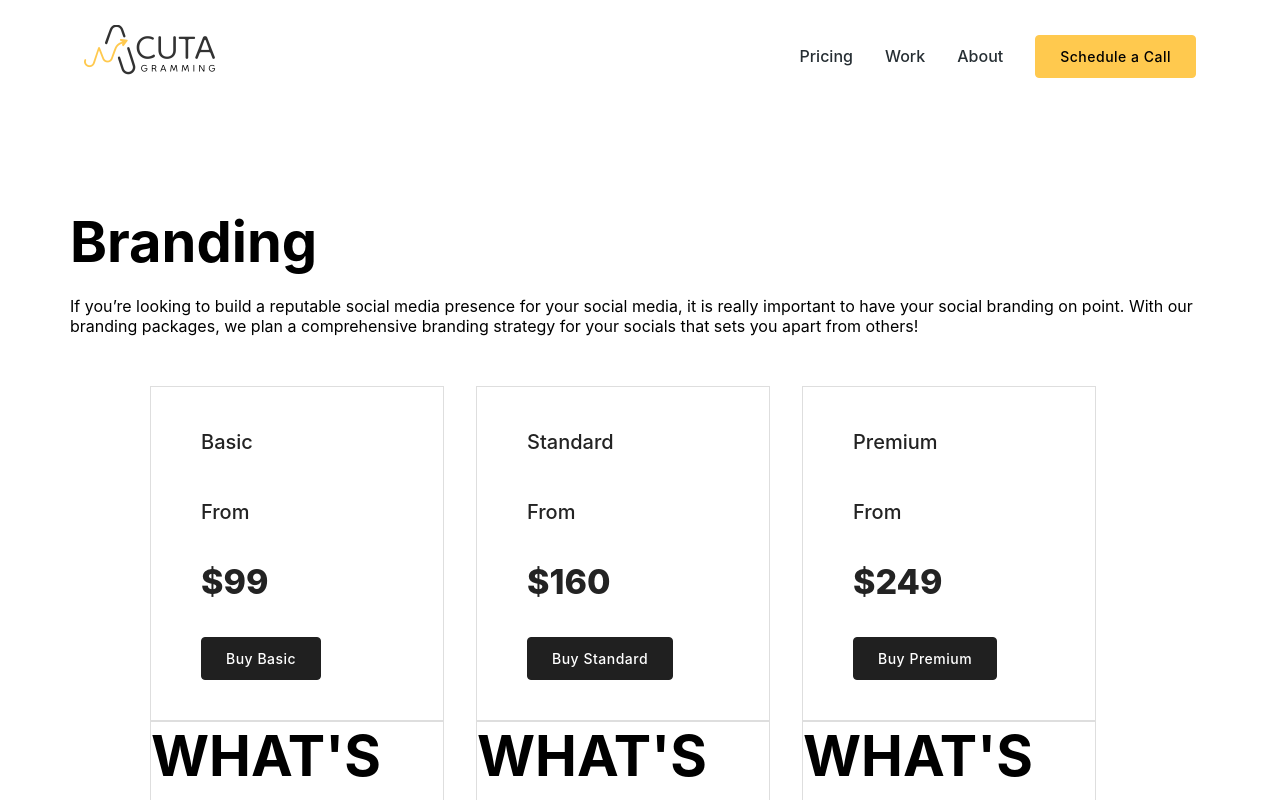
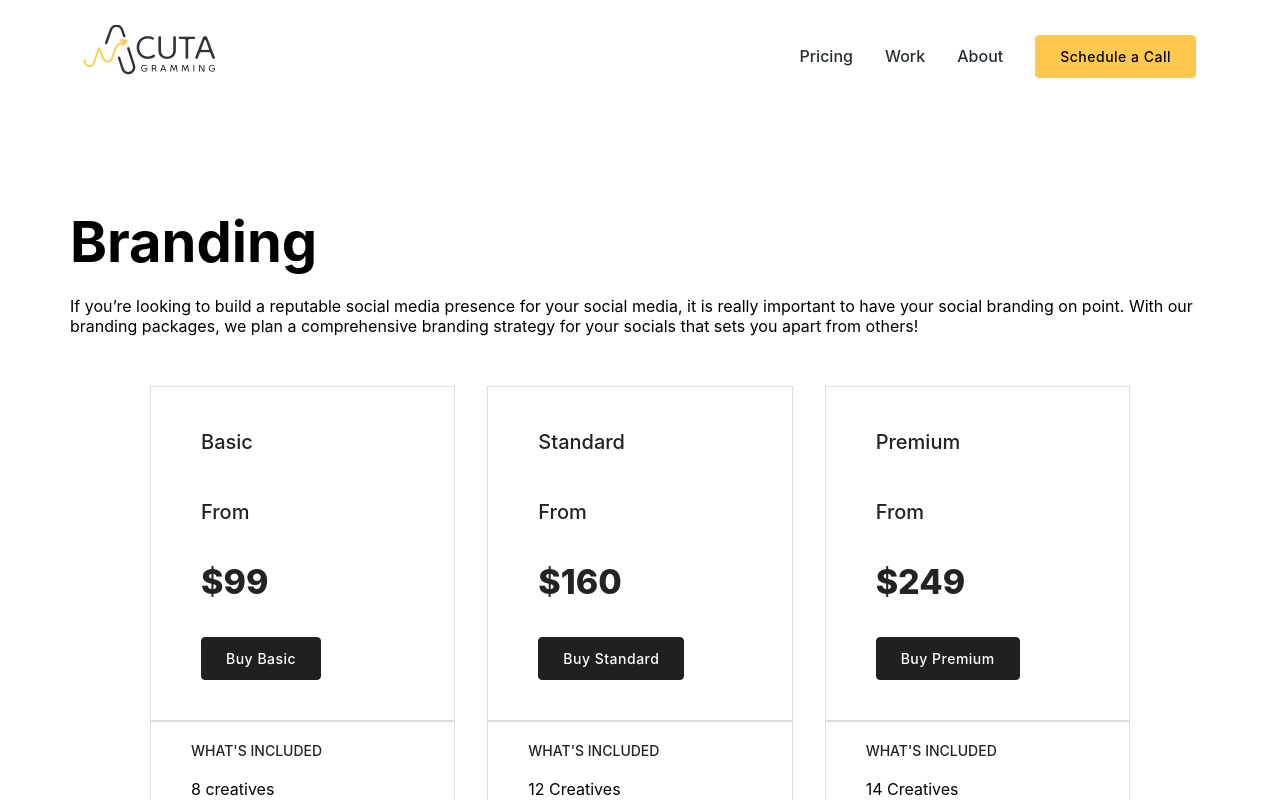
Before and after one commit to waqarshaiiikh/acutagramming, a React (Vite) app: page /Pricing in a window 1280 px wide. Shown: the top 800 px of the page. Built offline with nearby package versions, Linux system fonts and the light colour scheme.

Commit message:
branding in progress

```diff
--- a/src/Pages/Pricing/Component/Branding.jsx
+++ b/src/Pages/Pricing/Component/Branding.jsx
@@ -5,9 +5,9 @@ import ButtonStyle from '../../CommonComponents/ButtonComponent';
 const Branding = (props) => {
 
     const pricingCard = [
-        { type: 'Basic', price: '$99', btnText: 'Buy Basic', included: ['8 creatives', 'Captions & Hashtags', 'Content Calendar'] },
-        { type: 'Standard', price: '$160', btnText: 'Buy Standard', included: ['12 Creatives', '6 reel branding edits', 'Captions & Hashtags', 'Content Calendar', 'IG highlight icons'] },
-        { type: 'Premium', price: '$249', btnText: 'Buy Premium', included: ['14 Creatives', '10 reel branding edits', ' Lightroom edits for 10 images', 'Captions & hashtags', ' IG highlight icons', 'Content Calendar',] },
+        { id: 1, type: 'Basic', price: '$99', btnText: 'Buy Basic', included: ['8 creatives', 'Captions & Hashtags', 'Content Calendar'] },
+        { id: 2, type: 'Standard', price: '$160', btnText: 'Buy Standard', included: ['12 Creatives', '6 reel branding edits', 'Captions & Hashtags', 'Content Calendar', 'IG highlight icons'] },
+        { id: 3, type: 'Premium', price: '$249', btnText: 'Buy Premium', included: ['14 Creatives', '10 reel branding edits', ' Lightroom edits for 10 images', 'Captions & hashtags', ' IG highlight icons', 'Content Calendar',] },
     ]
 
     return (
@@ -16,7 +16,7 @@ const Branding = (props) => {
             <p>If you’re looking to build a reputable social media presence for your social media, it is really important to have your social branding on point. With our branding packages, we plan a comprehensive branding strategy for your socials that sets you apart from others!</p>
             <div className='price'>
                 {pricingCard.map(card => (
-                    <div className='card'>
+                    <div className='card' key={card.id}>
                         <div className='price-description'>
                             <div className='wrapper__price'>
                                 <div className='priceType'> <h2>{card.type}</h2></div>
@@ -29,7 +29,9 @@ const Branding = (props) => {
                         </div>
                         <div className='includes'>
                             <h2>WHAT'S INCLUDED</h2>
-                            {card.included.map(included => (<div className='include--item'><span>{included}</span></div>))}
+                            <div className='include__main__div'>
+                                {card.included.map((included, id) => (<div className='include--item' key={id + 1}><span>{included}</span></div>))}
+                            </div>
                         </div>
                     </div>
 
@@ -45,11 +47,11 @@ const BrandingStyle = styled(Branding)((props) => ({
         maxWidth: '1140px',
         margin: 'auto',
         padding: '6rem 0',
-        h2:{
+        h2: {
             fontSize: '56px',
             marginBottom: '20px',
         },
-        p:{
+        p: {
             margin: '0 0 20px',
             padding: '0 0 30px',
         },
@@ -82,9 +84,25 @@ const BrandingStyle = styled(Branding)((props) => ({
             },
         },
         '& .includes': {
+            display: 'flex',
+            flexDirection: 'column',
+            justifyContent: 'space-between', // Distribute space evenly between elements
             borderStyle: 'solid',
             borderWidth: '1px 1px 1px 1px',
-            borderColor: '#DEDEDE'
+            borderColor: '#DEDEDE',
+            padding: '20px 40px 20px 40px',
+            h2: {
+                color: '#232323',
+                fontSize: '14px',
+                fontWeight: 500,
+
+            },
+            '& .include__main__div': {
+                flex: '1', // Expand to fill remaining space
+                display: 'flex',
+                flexDirection: 'column',
+                justifyContent: 'center',
+            },
         },
         '& .price': {
             display: 'flex',
@@ -93,6 +111,8 @@ const BrandingStyle = styled(Branding)((props) => ({
         },
         '& .card ': {
             width: '30%',
+            flex: '1',
+
         }
     },
 
--- a/src/Pages/Work/Component/MainSection.jsx
+++ b/src/Pages/Work/Component/MainSection.jsx
@@ -27,10 +27,8 @@ const MainSection = (props) => {
                         (customer, i) => (
                             <div className={`customer`} key={customer.id}>
                                 <div className='item video'>
-
                                     {customer?.video_src && <video controls > <source src={customer.video_src} type="video/mp4" /> </video>}
                                     {customer?.img_src && <img src={customer.img_src} alt='customer pic' />}
-
                                 </div>
                                 <div className='item description'>
                                     <div className='name'> <h2>{customer.name}</h2> </div>
```
